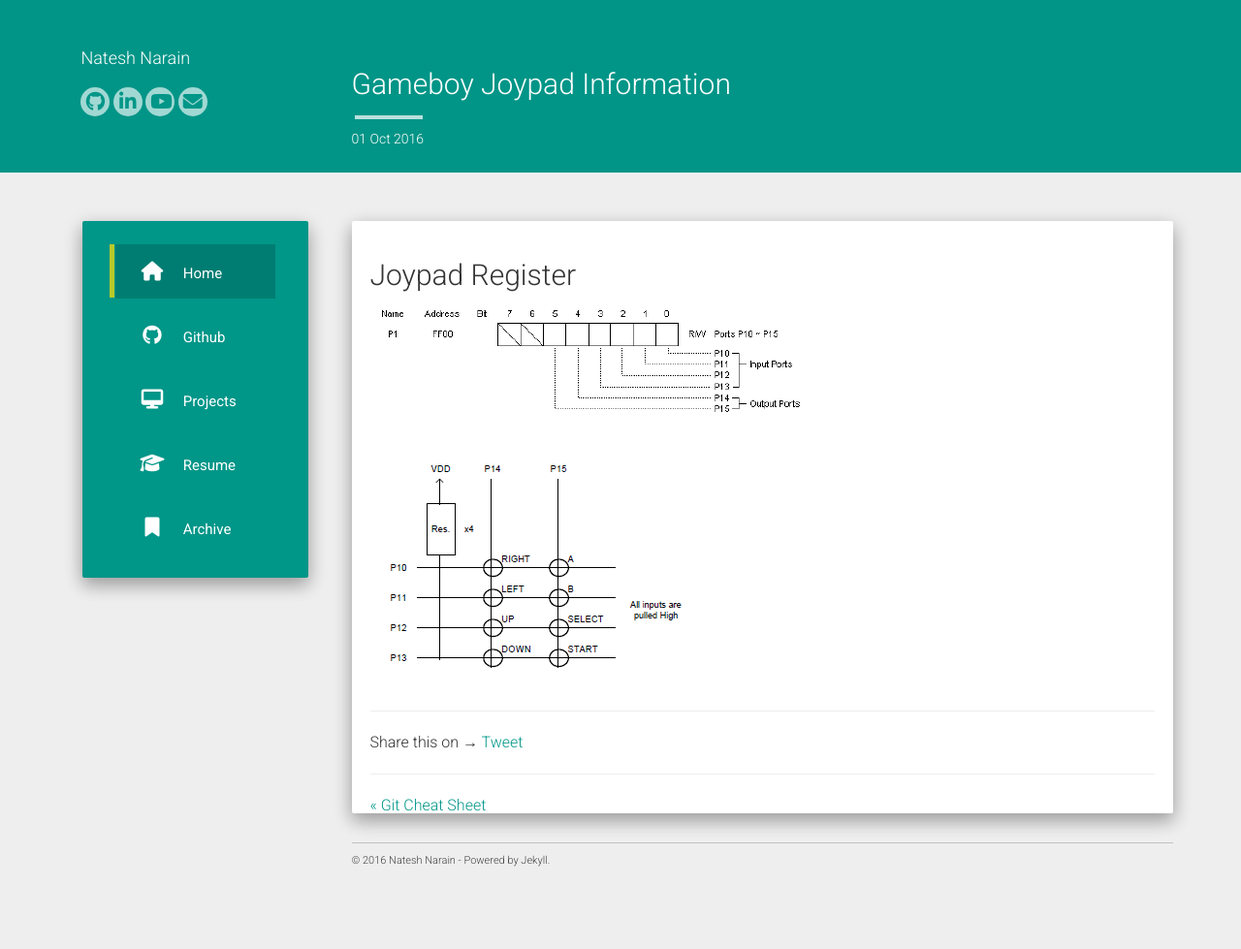
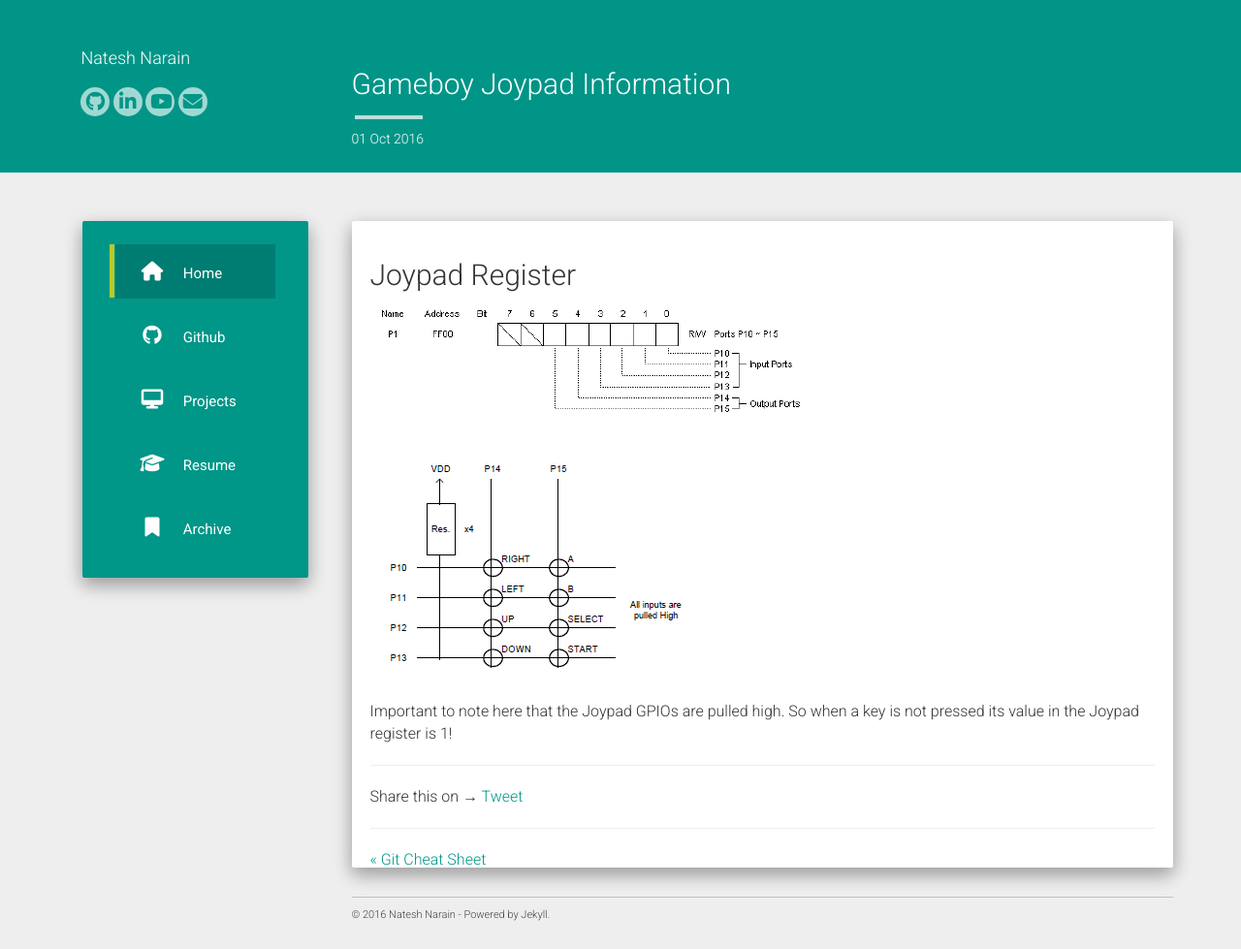
Before and after one commit to nnarain/nnarain.github.io, a Jekyll site: the page built from _posts/2016-10-01-Gameboy Joypad Information.md, in a window 1280 px wide. Shown: the whole page at 97% size. Built offline with Jekyll 4.4.1, drawn with Linux system fonts in a browser that asks for light colours; nearby versions of some CDN libraries; comment, search, counter and statistics services are not loaded; before the commit the page ends 923 px from its top, so only the background shows below that.

Commit message:
joypad info

```diff
--- a/_posts/2016-10-01-Gameboy Joypad Information.md
+++ b/_posts/2016-10-01-Gameboy Joypad Information.md
@@ -13,3 +13,6 @@
 ![Image not found!](/assets/2016/10/01/joypad-register.png)
 
 ![Image not found!](/assets/2016/10/01/joypad-input-matrix.png)
+
+
+Important to note here that the Joypad GPIOs are pulled high. So when a key is not pressed its value in the Joypad register is 1!
```
